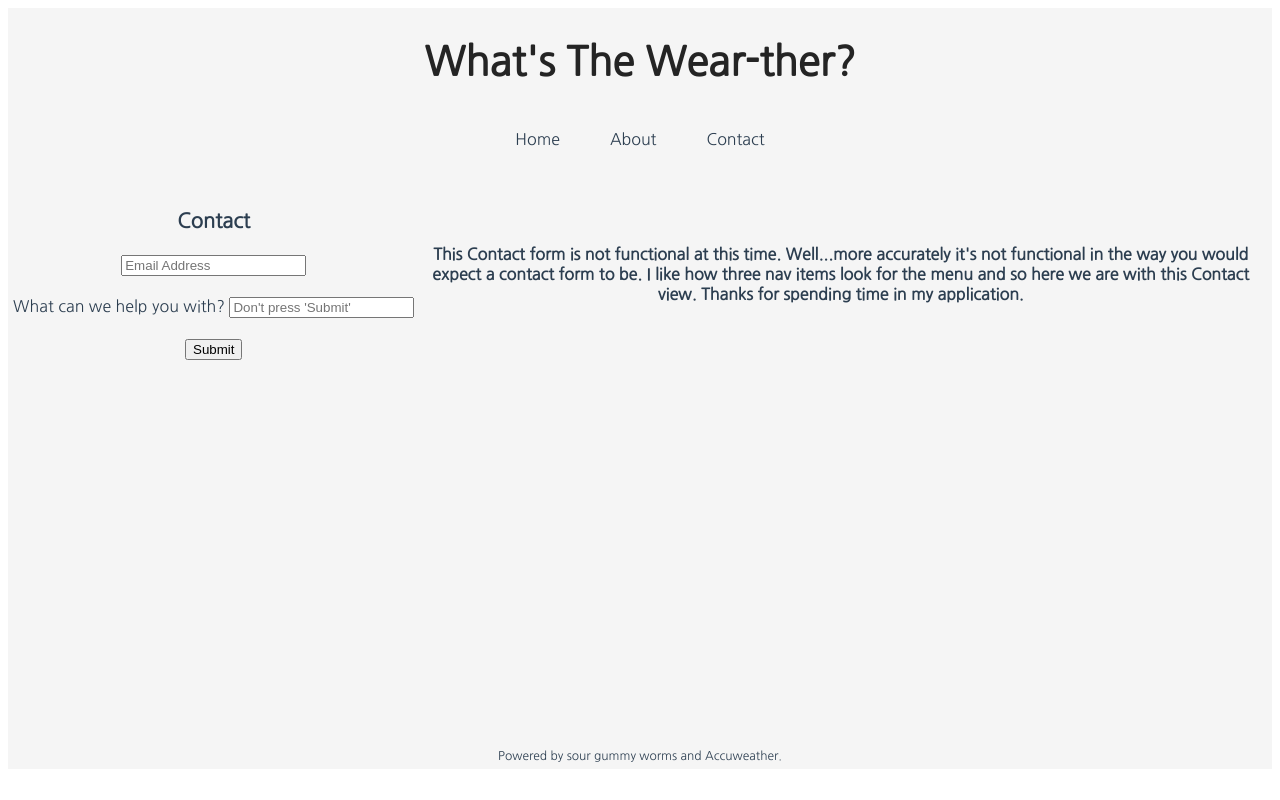
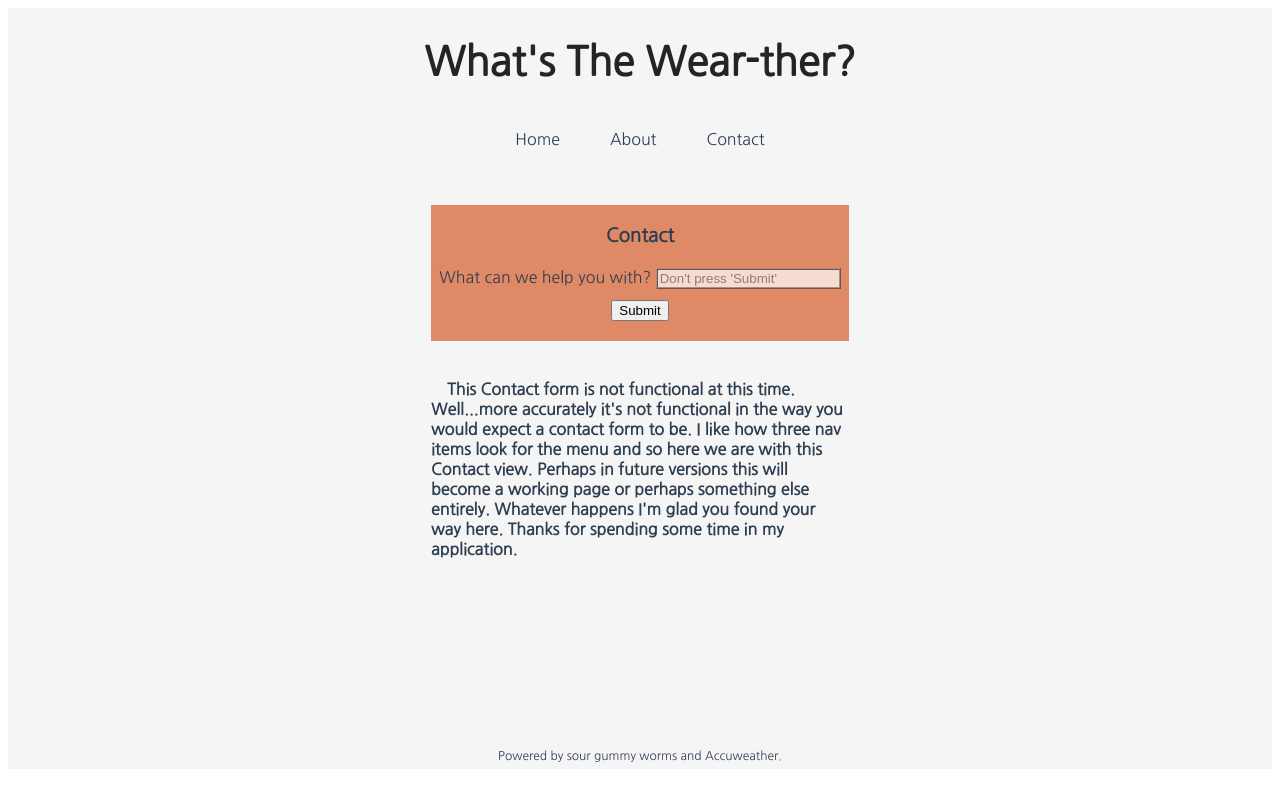
Before and after one commit to lukeschlosser/URBN-Project, a Vue app in the folder VueFrontEnd/: page /contact in a window 1280 px wide. Built offline with nearby package versions, Linux system fonts and the light colour scheme.

Commit message:
more styling

```diff
--- a/VueFrontEnd/src/components/SearchTheWeather.vue
+++ b/VueFrontEnd/src/components/SearchTheWeather.vue
@@ -15,11 +15,11 @@
 
                 <p v-if="this.forecastTemperatureF">{{ this.forecastTemperatureF + '&#176;F' }}</p>
 
-                <!-- <li> {{ this.forecastLink}} </li>   -->
+                <!-- possibility of adding more weather features future versions -->
 
-                <!-- <li> {{ this.forecastTemperatureC }} </li> -->
-
-                <!-- <li> {{ this.forecastHasPrecipitation }} </li> -->
+                <!-- <p> {{ this.forecastLink}} </p>   -->
+                <!-- <p> {{ this.forecastTemperatureC }} </p> -->
+                <!-- <p> {{ this.forecastHasPrecipitation }} </p> -->
 
 
             </div>
@@ -94,17 +94,17 @@ import WeatherService from '@/services/WeatherService'
 
 <style>
 
-/* div#searchPage{
+div#searchPage{
     display: grid;
     grid-template-columns: 1fr, 1fr, 1fr, 1fr, 1fr;
-    grid-template-rows: auto, 1fr, 50px;
+    grid-template-rows: auto, 1fr, auto;
     grid-template-areas:
         "search search search search search"
         "tableDiv" "tableDiv" "tableDiv" "tableDiv" "tableDiv";
-} */
+}
 
 .search {
-    position: absolute;
+    position:absolute;
     top: 17%;
     left: 50%;
     transform:  translate(-50%,50%);
@@ -151,20 +151,15 @@ import WeatherService from '@/services/WeatherService'
     width: 0px;
 }
 
-/* .weatherContainer{
-    display: grid;
-    margin-bottom:40%;
-} */
+
 
 .weatherList{
     display: grid;
-    grid-template-columns: 100px 100px;
+    grid-template-columns: 120px 120px;
     grid-template-rows: auto;
-    margin-left: 10%;
-    /* list-style: none;
-    padding: none;
-    margin: none; */
-    font-size: 175%;
+    margin-left: 18%;
+    font-size: 200%;
+    margin-bottom: 5%;
 
 }
 
@@ -178,7 +173,6 @@ import WeatherService from '@/services/WeatherService'
     "search"
     "tableDiv";
     grid-template-columns: 1fr;
-
     }
 
   #weatherContainer{
@@ -190,12 +184,26 @@ import WeatherService from '@/services/WeatherService'
     height: 60vh;
     }
 
+.search {
+    position: absolute;
+    top: 50%;
+    left: 50%;
+    }
+
+  .search:hover > .searchBar {
+    width: 150px;
+    padding: 0 6px;
+    }
+
+
 }
 
 @media screen and (max-width: 620px) {
 .search:hover > .searchBar {
     width: 150px;
     padding: 0 6px;
+    position:absolute;
+    margin-top: 200%;
 }
 
 }
--- a/VueFrontEnd/src/components/WhatToWear.vue
+++ b/VueFrontEnd/src/components/WhatToWear.vue
@@ -1,11 +1,10 @@
 <template>
     <div id="WhatToWearPage">
         <div class="whatToWear" >
-            <!-- <h3>See What Urban Outfitters has to offer for your current weather conditions? </h3>
-            <button>Show me!</button> -->
 
-                <a class="topLink" :href="topWear" target="_blank" v-if="topWear!=0" >URBAN Top Picks</a>
-                <a class="bottomLink" :href="bottomWear" target="_blank" v-if="bottomWear!=0">URBAN Bottom Picks</a>
+
+                <p v-if="topWear!=0" >URBAN OUTFITTERS<a  :href="topWear" target="_blank" >Tops</a> | or | <a  :href="bottomWear" target="_blank" >Bottoms</a></p>
+                <!-- <p class="bottomLink"></p> -->
 
         </div>
     </div>
@@ -56,6 +55,7 @@ export default {
     display: grid;
     justify-content: center;
     align-items: center;
+
     margin-bottom: 100%;
 }
 
--- a/VueFrontEnd/src/views/AboutView.vue
+++ b/VueFrontEnd/src/views/AboutView.vue
@@ -3,7 +3,7 @@
     <h3 class="aboutTitle">About Wear-ther</h3>
 
       <p class="aboutDescription">
-        Wear-ther is a place that combines the weather and reccomendations for what to wear for the current conditions! We take reccommendations a
+       &emsp;Wear-ther is a place that combines the weather and clothing reccommendations for the current conditions! We take reccommendations a
         step further and link directly to the <a href="https://www.urbanoutfitters.com/" target="_blank">Urban Outfitters</a> website where you'll find exactly what you're looking for to meet your wear-ther needs.
       </p>
 
@@ -23,17 +23,30 @@ export default{}
 
 #about{
   display: grid;
+  grid-template-columns: 1fr 1fr 1fr 1fr 1fr;
+  grid-template-rows: 1fr 1fr 1fr 1fr 1fr;
+  grid-template-areas:
+  'title title title title title'
+  'about about about about about';
   justify-content: center;
   align-items: center;
 }
 
 .aboutTitle{
-  justify-content: left;
-  align-items: left;
+  display: grid;
+  justify-content: center;
+  align-items: center;
+  font-size: 140%;
+  grid-area: title;
+}
+
+.aboutDescription{
+  font-size: 125%;
+  grid-area: about;
 }
 
 a {
-
+  padding: none;
   text-decoration: none;
   font-weight: bold;
   color:#2c3e50;
--- a/VueFrontEnd/src/views/ContactUsView.vue
+++ b/VueFrontEnd/src/views/ContactUsView.vue
@@ -1,26 +1,24 @@
 <template>
   <div id="main">
       <div id="contactform">
-      <h3>Contact</h3>
+      <h3 id="contactTitle">Contact</h3>
       <form id="ticket" method="GET" action="https://c.tenor.com/voYdvkuMphgAAAAd/it-just-works.gif">
-            <div id="email">
-
-                <input id="e-mail" name="e-mail" type="text" placeholder="Email Address" />
-            </div>
             <div id="question">
                 <label for="question">What can we help you with? </label>
-                <input id="question" name="question" type="text-area" placeholder="Don't press 'Submit'" />
+                <input id="questionInput" name="question" type="text-area" placeholder="Don't press 'Submit'" />
             </div>
             <div id="submit">
                 <input type="submit" />
             </div>
         </form>
         </div>
-        <div>
+        <div id="contactBody">
             <h4>
-                This Contact form is not functional at this time. Well...more accurately it's
+                &emsp;This Contact form is not functional at this time. Well...more accurately it's
                 not functional in the way you would expect a contact form to be. I like how three nav items look
-                for the menu and so here we are with this Contact view. Thanks for spending time in my application.
+                for the menu and so here we are with this Contact view. Perhaps in future versions this will become
+                a working page or perhaps something else entirely. Whatever happens I'm glad you found your way here.
+                Thanks for spending some time in my application.
             </h4>
         </div>
   </div>
@@ -35,36 +33,61 @@ export default{}
 <style>
 div#main{
     display: grid;
-    justify-content: center;
-    align-items: center;
-    grid-template-columns: auto;
-    grid-template-rows: auto 1fr 50px;
+    justify-content: left;
+    align-items: left;
+    grid-template-columns: 1fr 1fr 1fr;
+    grid-template-rows: 1fr 1fr 1fr;
     grid-template-areas:
-    "contactform contactform contactform contactform contactform";
+    "title title title"
+    "contact contact contact"
+    "paragraph paragraph paragraph";
 
     text-align: center;
     height: 70vh;
-
 }
-#contactform{
+#main{
     display: grid;
     justify-content: center;
     align-items: center;
-    grid-area: auto;
+
+
 }
 
-h3{
+#contactform{
+    grid-column-start: 2;
+    background-color: #df8967;
+    box-shadow: insert 0 0 0 200px;
+}
 
+.contactTitle{
     font-size: 20px;
+    grid-column-start: 3;
 }
-div#email{
-
+#ticket{
+    grid-area: contact;
     margin-bottom: 20px;
 }
 
-div#question{
+#question{
+    margin-bottom: 10px;
 
-    margin-bottom: 20px;
+}
+#questionInput{
+    display: inline-block;
+    opacity: 0.7;
+    border-color: rgb(146, 146, 146);
+    border-style:ridge;
+
+}
+
+#contactBody{
+    grid-column-start: 2;
+    grid-row-start: 2;
+    text-align: left;
+}
+h4{
+
+    grid-area: paragraph;
 }
 
 </style>
```
Lines whose indentation alone changed are shown as unchanged.
